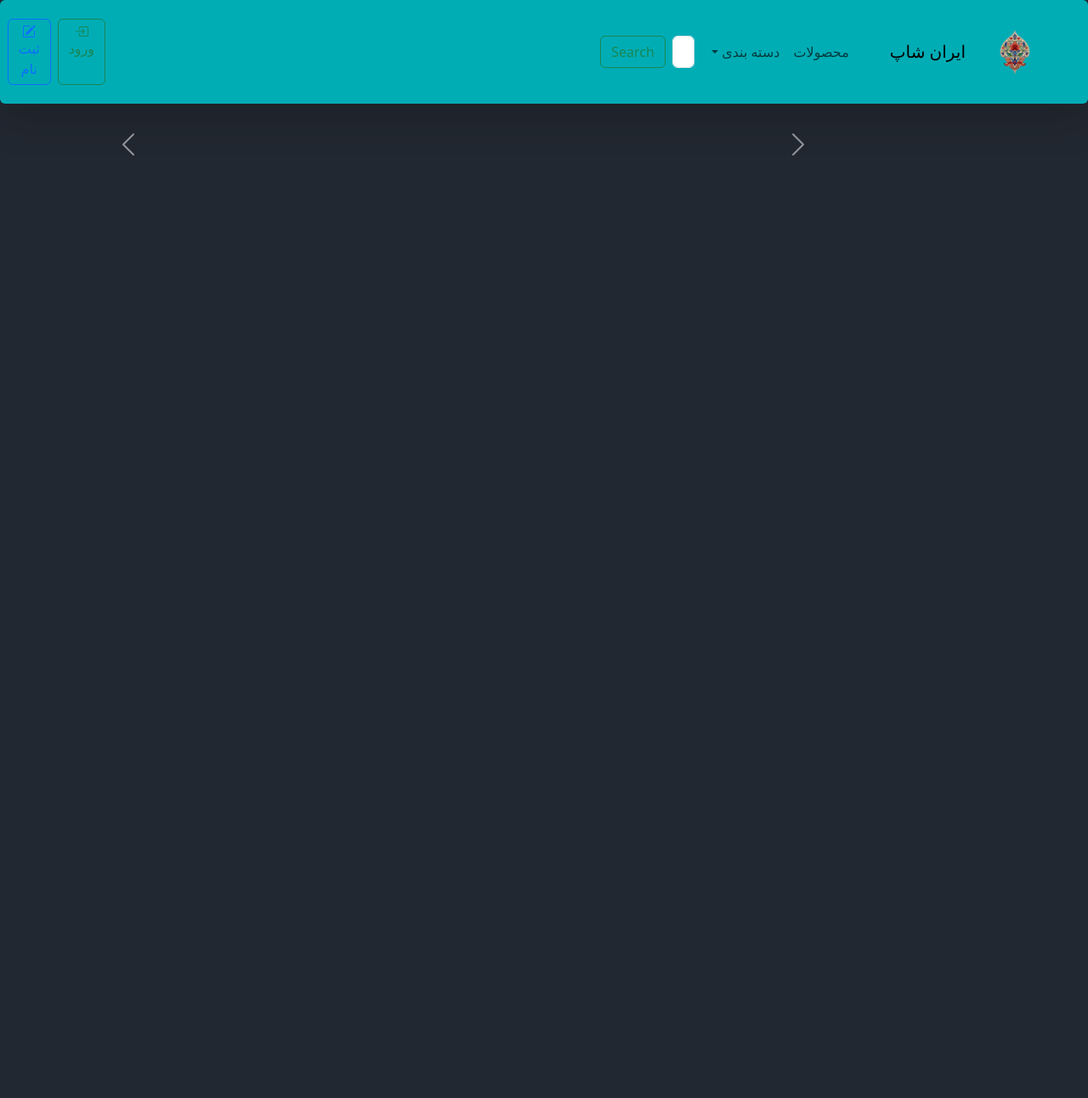
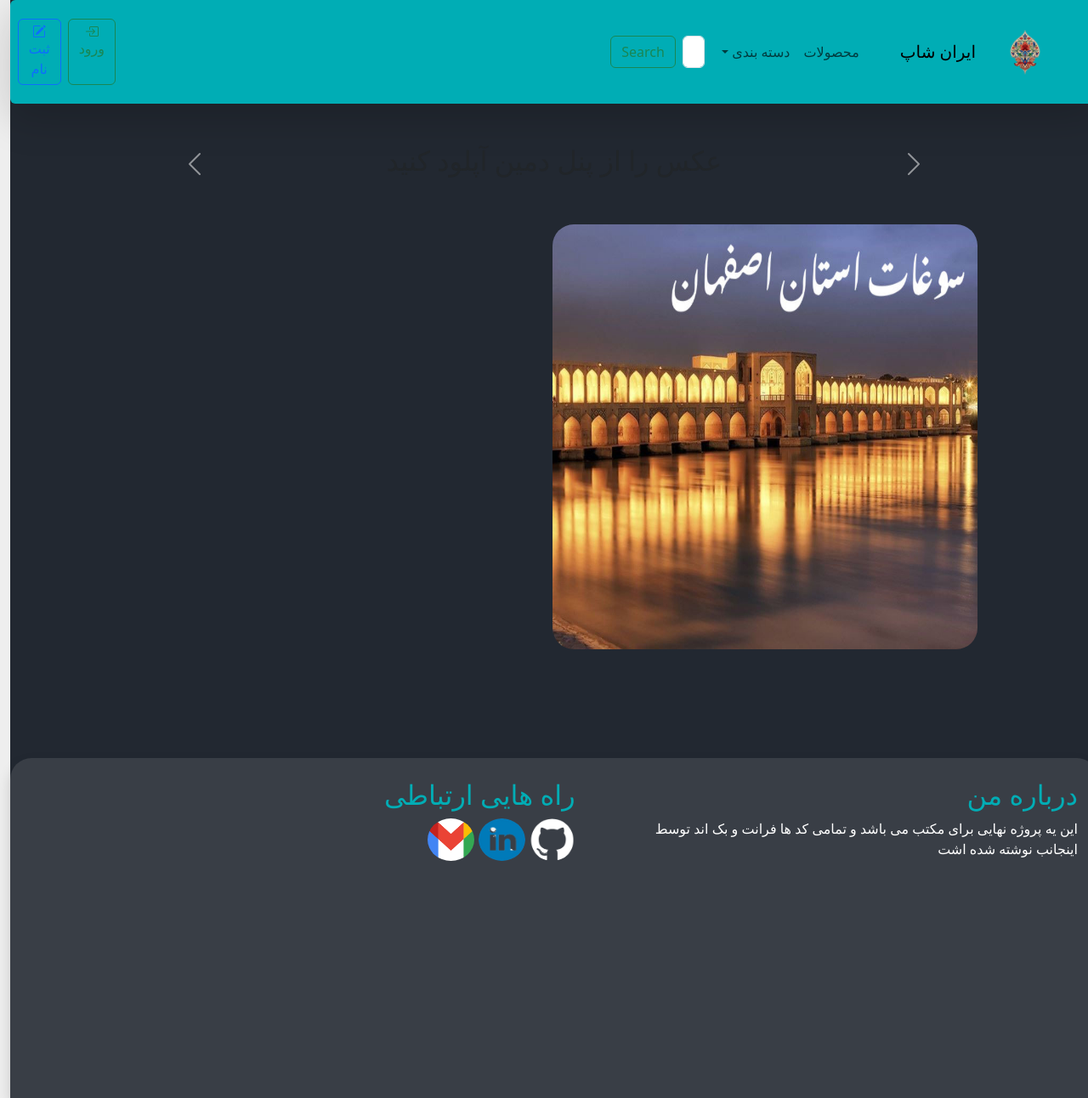
Before and after one commit to pouyaFallahi/m100-iran-shop, a Django app: template templates/home-page.html in a window 1280 px wide. Shown: the whole page at 85% size. Before the commit the page ends 183 px from the top, so only its background shows below. Run offline with Django 4.2, Linux system fonts and the light colour scheme; the template is opened without the code that fills it, so the values that code supplies are empty; parts of the project's set-up code (start-up, migrations or seed data) failed here and were passed over.

Commit message:
EDIDT | changed color and style in templates

```diff
--- a/templates/base.html
+++ b/templates/base.html
@@ -17,10 +17,34 @@
 
 
     {% block content %}
-        {# The main servant of the site #}
+        {# The Main servant of the site #}
     {% endblock %}
 
     <script src="https://cdn.jsdelivr.net/npm/bootstrap@5.3.2/dist/js/bootstrap.bundle.min.js" integrity="sha384-C6RzsynM9kWDrMNeT87bh95OGNyZPhcTNXj1NW7RuBCsyN/o0jlpcV8Qyq46cDfL" crossorigin="anonymous"></script>
     {% block script %}{% endblock %}
   </body>
+
+
+
+
+<footer>
+    <div class="footer-style shadow">
+    <div class="row">
+        <div class="col-5 m-4">
+            <h2 style="color: #00ADB5;"> {{ _('درباره من') }}</h2>
+            <a style="color: #ffffff;"> {{ _('این یه پروژه نهایی برای مکتب می باشد و تمامی کد ها فرانت و بک اند توسط اینجانب نوشته شده اشت') }}</a>
+
+        </div>
+
+        <div class="col-5 m-4">
+            <h2 style="color: #00ADB5;">{{ _('راه هایی ارتباطی') }}</h2>
+            <a href="https://github.com/pouyaFallahi?tab=overview&from=2023-11-01&to=2023-11-28"><img class="image-item" src="{% static 'git-hub.png' %}"></a>
+            <a href="https://www.linkedin.com/in/pouya-fallahi-8a3250156/"><img class="image-item" src="{% static 'linkedin.png' %}"></a>
+            <a href="mail:pouya.fallahi80@gmail.com"><img class="image-item" src="{% static 'gmail.png' %}"></a>
+        </div>
+    </div>
+    </div>
+
+
+</footer>
 </html>
--- a/templates/carousel-img.html
+++ b/templates/carousel-img.html
@@ -1,5 +1,6 @@
 <div id="carouselExampleFade" class="carousel slide carousel-fade">
   <div class="carousel-inner">
+  {% if carousel_img %}
       {% for img in carousel_img %}
 
             <div class="carousel-item {% if forloop.first %} active {% endif %}">
@@ -7,6 +8,9 @@
             </div>
 
       {% endfor %}
+  {% else %}
+        <h2> {{ _('عکس را از پنل دمین آپلود کنید') }}</h2>
+  {% endif %}
   </div>
   <button class="carousel-control-prev" type="button" data-bs-target="#carouselExampleFade" data-bs-slide="prev">
     <span class="carousel-control-prev-icon" aria-hidden="true"></span>
--- a/templates/home-page.html
+++ b/templates/home-page.html
@@ -1,17 +1,28 @@
-{%  extends 'base.html' %}
+{% extends 'base.html' %}
+{% load static %}
 
-{% block title %} {{ block.super}} {{ _('صفحه اصلی') }} {% endblock %}
+{% block title %} {{ block.super }} {{ _('صفحه اصلی') }} {% endblock %}
 
 {% block content %}
+{#    {% if messages %}#}
+{#        <div class="container text-center">#}
+{#            <a style="color: red"> {{ messages }}</a>#}
+{#        </div>#}
+
+{#    {% endif %}#}
+
     <div class="container text-center">
-  <div class="row">
-    <div class="col-2">
+        <div class="row m-5">
+            <div class="col-12">
+                {% include 'carousel-img.html' %}
+            </div>
+        </div>
 
+        <div class="row m-5">
+            <div class="col-2">
+                <img class="image-main" src="{% static '33pole-esfahan.jpg' %}" width="500px" height="500px">
+            </div>
+        </div>
     </div>
-    <div class="col-10">
-          {% include 'carousel-img.html' %}
-    </div>
-  </div>
-</div>
 
 {% endblock %}
```
